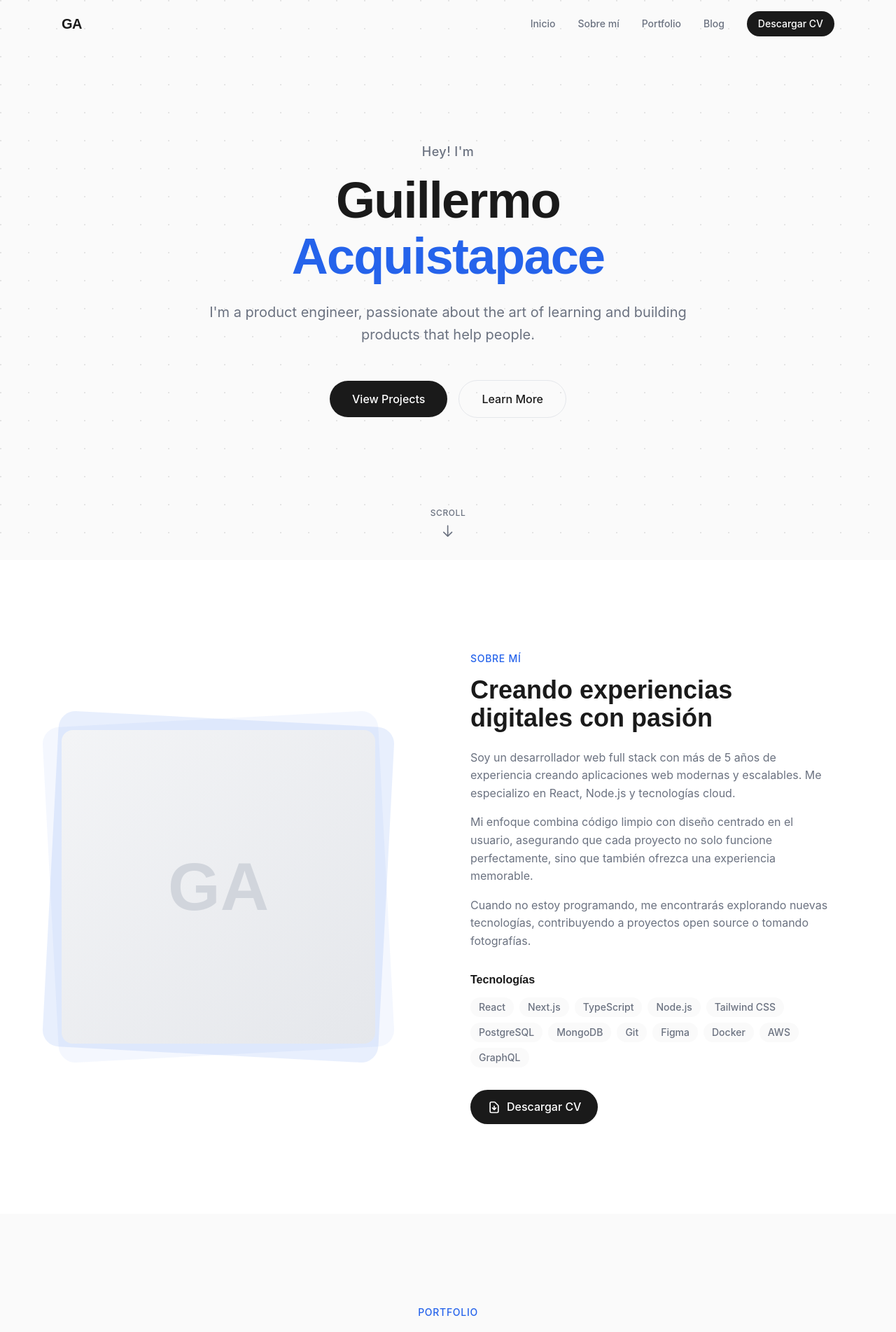
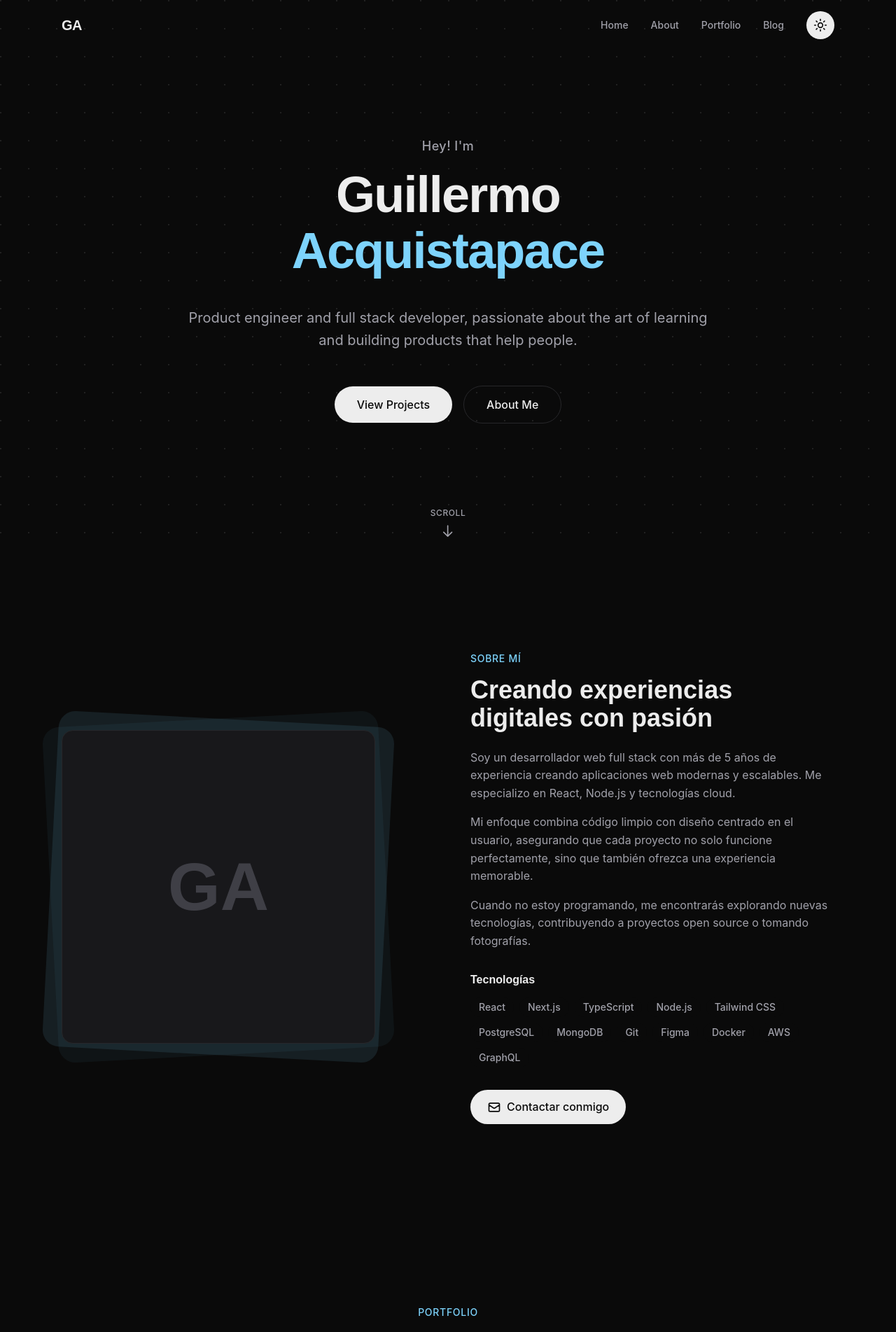
Before and after one commit to guilleacq/portfolio, a React (Vite) app: page / in a window 1280 px wide. Shown: the top 1903 px of the page at 70% size. Built offline with nearby package versions, Linux system fonts and the light colour scheme.

Commit message:
Implemented dark theme

```diff
--- a/index.html
+++ b/index.html
@@ -1,5 +1,5 @@
 <!doctype html>
-<html lang="es">
+<html lang="es" class="dark">
   <head>
     <meta charset="UTF-8" />
     <link rel="icon" type="image/svg+xml" href="/vite.svg" />
--- a/package.json
+++ b/package.json
@@ -13,6 +13,7 @@
     "@tailwindcss/vite": "^4.1.18",
     "framer-motion": "^12.29.2",
     "gray-matter": "^4.0.3",
+    "lucide-react": "^0.563.0",
     "react": "^19.2.0",
     "react-dom": "^19.2.0",
     "react-markdown": "^10.1.0",
--- a/src/components/About.jsx
+++ b/src/components/About.jsx
@@ -35,7 +35,7 @@ export default function About() {
   const isInView = useInView(ref, { once: true, margin: '-100px' })
 
   return (
-    <section id="about" className="py-24 md:py-32 bg-white">
+    <section id="about" className="py-24 md:py-32 bg-background">
       <div className="max-w-6xl mx-auto px-6">
         <motion.div
           ref={ref}
@@ -52,8 +52,8 @@ export default function About() {
               <div className="absolute -inset-4 bg-accent/10 rounded-3xl rotate-3" />
 
               {/* Avatar placeholder */}
-              <div className="relative bg-gradient-to-br from-gray-100 to-gray-200 rounded-2xl w-full h-full flex items-center justify-center overflow-hidden">
-                <div className="text-8xl font-heading font-bold text-gray-300">
+              <div className="relative bg-placeholder rounded-2xl w-full h-full flex items-center justify-center overflow-hidden border border-border">
+                <div className="text-8xl font-heading font-bold text-placeholder-foreground">
                   GA
                 </div>
                 {/* If you have an actual image, replace the above div with:
@@ -118,14 +118,13 @@ export default function About() {
               </div>
             </motion.div>
 
-            {/* Download CV Button */}
+            {/* Contact Button */}
             <motion.div variants={itemVariants} className="mt-8">
               <motion.a
-                href="/cv.pdf"
-                download
+                href="mailto:guillermoacq@gmail.com"
                 whileHover={{ scale: 1.02 }}
                 whileTap={{ scale: 0.98 }}
-                className="inline-flex items-center gap-2 px-6 py-3 bg-foreground text-white rounded-full font-medium hover:bg-accent transition-colors"
+                className="inline-flex items-center gap-2 px-6 py-3 bg-foreground text-background rounded-full font-medium hover:bg-accent hover:text-white transition-colors"
               >
                 <svg
                   className="w-5 h-5"
@@ -137,10 +136,10 @@ export default function About() {
                     strokeLinecap="round"
                     strokeLinejoin="round"
                     strokeWidth={2}
-                    d="M12 10v6m0 0l-3-3m3 3l3-3m2 8H7a2 2 0 01-2-2V5a2 2 0 012-2h5.586a1 1 0 01.707.293l5.414 5.414a1 1 0 01.293.707V19a2 2 0 01-2 2z"
+                    d="M3 8l7.89 5.26a2 2 0 002.22 0L21 8M5 19h14a2 2 0 002-2V7a2 2 0 00-2-2H5a2 2 0 00-2 2v10a2 2 0 002 2z"
                   />
                 </svg>
-                Descargar CV
+                Contactar conmigo
               </motion.a>
             </motion.div>
           </div>
--- a/src/components/Blog.jsx
+++ b/src/components/Blog.jsx
@@ -12,7 +12,7 @@ export default function Blog() {
   const latestPosts = posts.slice(0, 3)
 
   return (
-    <section id="blog" className="py-24 md:py-32 bg-white">
+    <section id="blog" className="py-24 md:py-32 bg-background">
       <div className="max-w-6xl mx-auto px-6">
         {/* Section Header */}
         <motion.div
--- a/src/components/BlogCard.jsx
+++ b/src/components/BlogCard.jsx
@@ -21,7 +21,7 @@ export default function BlogCard({ post, index }) {
       <Link to={`/blog/${post.slug}`} className="block">
         {/* Image */}
         {post.image && (
-          <div className="aspect-video overflow-hidden rounded-xl mb-4 bg-gray-100">
+          <div className="aspect-video overflow-hidden rounded-xl mb-4 bg-placeholder border border-border">
             <img
               src={post.image}
               alt={post.title}
--- a/src/components/BlogPost.jsx
+++ b/src/components/BlogPost.jsx
@@ -115,7 +115,7 @@ export default function BlogPost() {
           initial={{ opacity: 0, y: 20 }}
           animate={{ opacity: 1, y: 0 }}
           transition={{ duration: 0.5, delay: 0.4 }}
-          className="prose prose-lg max-w-none prose-headings:font-heading prose-headings:font-bold prose-a:text-accent prose-a:no-underline hover:prose-a:underline prose-code:bg-gray-100 prose-code:px-1 prose-code:py-0.5 prose-code:rounded prose-code:before:content-none prose-code:after:content-none"
+          className="prose dark:prose-invert prose-lg max-w-none prose-headings:font-heading prose-headings:font-bold prose-a:text-accent prose-a:no-underline hover:prose-a:underline prose-code:bg-placeholder prose-code:px-1 prose-code:py-0.5 prose-code:rounded prose-code:before:content-none prose-code:after:content-none"
         >
           <ReactMarkdown>{content}</ReactMarkdown>
         </motion.div>
--- a/src/components/Footer.jsx
+++ b/src/components/Footer.jsx
@@ -34,7 +34,7 @@ export default function Footer() {
   const currentYear = new Date().getFullYear()
 
   return (
-    <footer className="bg-white border-t border-border">
+    <footer className="bg-background border-t border-border">
       <div className="max-w-6xl mx-auto px-6 py-12">
         <div className="flex flex-col md:flex-row items-center justify-between gap-6">
           {/* Logo & Copyright */}
--- a/src/components/Hero.jsx
+++ b/src/components/Hero.jsx
@@ -78,9 +78,9 @@ export default function Hero() {
         {/* Role */}
         <motion.p
           variants={itemVariants}
-          className="text-muted text-base sm:text-lg md:text-xl lg:text-xl mb-10 sm:mb-12 max-w-3xl mx-auto leading-relaxed"
+          className="text-muted text-base sm:text-lg md:text-xl lg:text-xl mb-10 sm:mb-12 max-w-3xl mx-auto leading-relaxed mt-10"
         >
-          I'm a product engineer, passionate about the art of learning and building products that help people.
+          Product engineer and full stack developer, passionate about the art of learning and building products that help people.
         </motion.p>
 
         {/* CTA Buttons */}
@@ -96,7 +96,7 @@ export default function Hero() {
             }}
             whileHover={{ scale: 1.05 }}
             whileTap={{ scale: 0.95 }}
-            className="w-full sm:w-auto px-6 sm:px-8 py-3 sm:py-3.5 text-sm sm:text-base bg-foreground text-white rounded-full font-medium hover:bg-accent transition-colors"
+            className="w-full sm:w-auto px-6 sm:px-8 py-3 sm:py-3.5 text-sm sm:text-base bg-foreground text-background rounded-full font-medium hover:bg-accent hover:text-white transition-colors"
           >
             View Projects
           </motion.a>
@@ -110,7 +110,7 @@ export default function Hero() {
             whileTap={{ scale: 0.95 }}
             className="w-full sm:w-auto px-6 sm:px-8 py-3 sm:py-3.5 text-sm sm:text-base border border-border rounded-full font-medium hover:border-foreground transition-colors"
           >
-            Learn More
+            About Me
           </motion.a>
         </motion.div>
       </motion.div>
--- a/src/components/Navbar.jsx
+++ b/src/components/Navbar.jsx
@@ -1,9 +1,10 @@
 import { useState, useEffect } from 'react'
 import { motion, AnimatePresence } from 'framer-motion'
+import ThemeToggle from './ThemeToggle'
 
 const navLinks = [
-  { name: 'Inicio', href: '#hero' },
-  { name: 'Sobre mí', href: '#about' },
+  { name: 'Home', href: '#hero' },
+  { name: 'About', href: '#about' },
   { name: 'Portfolio', href: '#portfolio' },
   { name: 'Blog', href: '#blog' },
 ]
@@ -36,7 +37,7 @@ export default function Navbar() {
       transition={{ duration: 0.6, ease: [0.16, 1, 0.3, 1] }}
       className={`fixed top-0 left-0 right-0 z-50 transition-all duration-300 ${
         isScrolled
-          ? 'bg-white/80 backdrop-blur-lg shadow-sm'
+          ? 'bg-background/80 backdrop-blur-lg shadow-sm'
           : 'bg-transparent'
       }`}
     >
@@ -64,34 +65,28 @@ export default function Navbar() {
                 <span className="absolute -bottom-1 left-0 w-0 h-0.5 bg-accent transition-all duration-300 group-hover:w-full" />
               </a>
             ))}
-            <a
-              href="/cv.pdf"
-              download
-              className="px-4 py-2 text-sm font-medium bg-foreground text-white rounded-full hover:bg-accent transition-colors"
-            >
-              Descargar CV
-            </a>
+            <ThemeToggle />
           </div>
 
           {/* Mobile Menu Button */}
           <button
             onClick={() => setIsMobileMenuOpen(!isMobileMenuOpen)}
-            className="md:hidden p-2 -mr-2"
+            className="md:hidden p-2 -mr-2 text-foreground"
             aria-label="Toggle menu"
           >
             <div className="w-6 h-5 relative flex flex-col justify-between">
               <span
-                className={`w-full h-0.5 bg-foreground transition-all duration-300 origin-center ${
+                className={`w-full h-0.5 bg-current transition-all duration-300 origin-center ${
                   isMobileMenuOpen ? 'rotate-45 translate-y-2' : ''
                 }`}
               />
               <span
-                className={`w-full h-0.5 bg-foreground transition-all duration-300 ${
+                className={`w-full h-0.5 bg-current transition-all duration-300 ${
                   isMobileMenuOpen ? 'opacity-0' : ''
                 }`}
               />
               <span
-                className={`w-full h-0.5 bg-foreground transition-all duration-300 origin-center ${
+                className={`w-full h-0.5 bg-current transition-all duration-300 origin-center ${
                   isMobileMenuOpen ? '-rotate-45 -translate-y-2' : ''
                 }`}
               />
@@ -107,7 +102,7 @@ export default function Navbar() {
               animate={{ opacity: 1, height: 'auto' }}
               exit={{ opacity: 0, height: 0 }}
               transition={{ duration: 0.3 }}
-              className="md:hidden overflow-hidden"
+              className="md:hidden overflow-hidden bg-background/95 backdrop-blur-lg"
             >
               <div className="py-4 flex flex-col gap-4">
                 {navLinks.map((link) => (
@@ -120,13 +115,9 @@ export default function Navbar() {
                     {link.name}
                   </a>
                 ))}
-                <a
-                  href="/cv.pdf"
-                  download
-                  className="inline-block px-4 py-2 text-sm font-medium bg-foreground text-white rounded-full hover:bg-accent transition-colors text-center"
-                >
-                  Descargar CV
-                </a>
+                <div className="flex justify-center pt-2">
+                  <ThemeToggle />
+                </div>
               </div>
             </motion.div>
           )}
--- /dev/null
+++ b/src/components/ThemeToggle.jsx
@@ -0,0 +1,42 @@
+import { useState, useEffect } from 'react'
+import { motion } from 'framer-motion'
+import { Sun, Moon} from 'lucide-react'
+
+export default function ThemeToggle() {
+  const [theme, setTheme] = useState(() => {
+    if (typeof window !== 'undefined') {
+      return localStorage.getItem('theme') || 'dark'
+    }
+    return 'dark'
+  })
+
+  useEffect(() => {
+    const root = window.document.documentElement
+    if (theme === 'dark') {
+      root.classList.add('dark')
+    } else {
+      root.classList.remove('dark')
+    }
+    localStorage.setItem('theme', theme)
+  }, [theme])
+
+  const toggleTheme = () => {
+    setTheme(prev => (prev === 'light' ? 'dark' : 'light'))
+  }
+
+  return (
+    <motion.button
+      onClick={toggleTheme}
+      whileHover={{ scale: 1.05 }}
+      whileTap={{ scale: 0.95 }}
+      className="p-2.5 rounded-full bg-foreground text-background hover:bg-accent hover:text-white transition-all duration-300 flex items-center justify-center"
+      aria-label="Toggle theme"
+    >
+      {theme === 'light' ? (
+        <Moon className='w-5 h-5' />
+      ) : (
+        <Sun className='w-5 h-5' />
+      )}
+    </motion.button>
+  )
+}
--- a/src/index.css
+++ b/src/index.css
@@ -2,13 +2,15 @@
 
 @theme {
   /* Colors */
-  --color-background: #FAFAFA;
-  --color-foreground: #1A1A1A;
-  --color-muted: #6B7280;
-  --color-accent: #2563EB;
-  --color-accent-hover: #1D4ED8;
-  --color-border: #E5E7EB;
-  --color-card: #FFFFFF;
+  --color-background: var(--background);
+  --color-foreground: var(--foreground);
+  --color-muted: var(--muted);
+  --color-accent: var(--accent);
+  --color-accent-hover: var(--accent-hover);
+  --color-border: var(--border);
+  --color-card: var(--card);
+  --color-placeholder: var(--placeholder-bg);
+  --color-placeholder-foreground: var(--placeholder-text);
 
   /* Fonts */
   --font-heading: 'Sora', sans-serif;
@@ -16,6 +18,32 @@
 
   /* Animations */
   --ease-out-expo: cubic-bezier(0.16, 1, 0.3, 1);
+}
+
+:root {
+  --background: #FAFAFA;
+  --foreground: #1A1A1A;
+  --muted: #64748B;
+  --accent: #d21010cc;
+  --accent-hover: #a10303;
+  --border: #E2E8F0;
+  --card: #FFFFFF;
+  --selection-text: #FFFFFF;
+  --placeholder-bg: #F1F5F9;
+  --placeholder-text: #CBD5E1;
+}
+
+.dark {
+  --background: #0A0A0A;
+  --foreground: #EDEDED;
+  --muted: #A1A1AA;
+  --accent: #7DD3FC;
+  --accent-hover: #38BDF8;
+  --border: #27272A;
+  --card: #111111;
+  --selection-text: #000000;
+  --placeholder-bg: #18181B;
+  --placeholder-text: #3F3F46;
 }
 
 @layer base {
@@ -36,6 +64,7 @@
     line-height: 1.6;
     -webkit-font-smoothing: antialiased;
     -moz-osx-font-smoothing: grayscale;
+    transition: background-color 0.3s ease, color 0.3s ease;
   }
 
   h1, h2, h3, h4, h5, h6 {
@@ -51,7 +80,7 @@
 
   ::selection {
     background-color: var(--color-accent);
-    color: white;
+    color: var(--selection-text);
   }
 }
 
```
Also changed, not shown: src/components/ProjectCard.jsx (+4 -4 lines), 1 other file (tests, documents, lock files or other folders).
